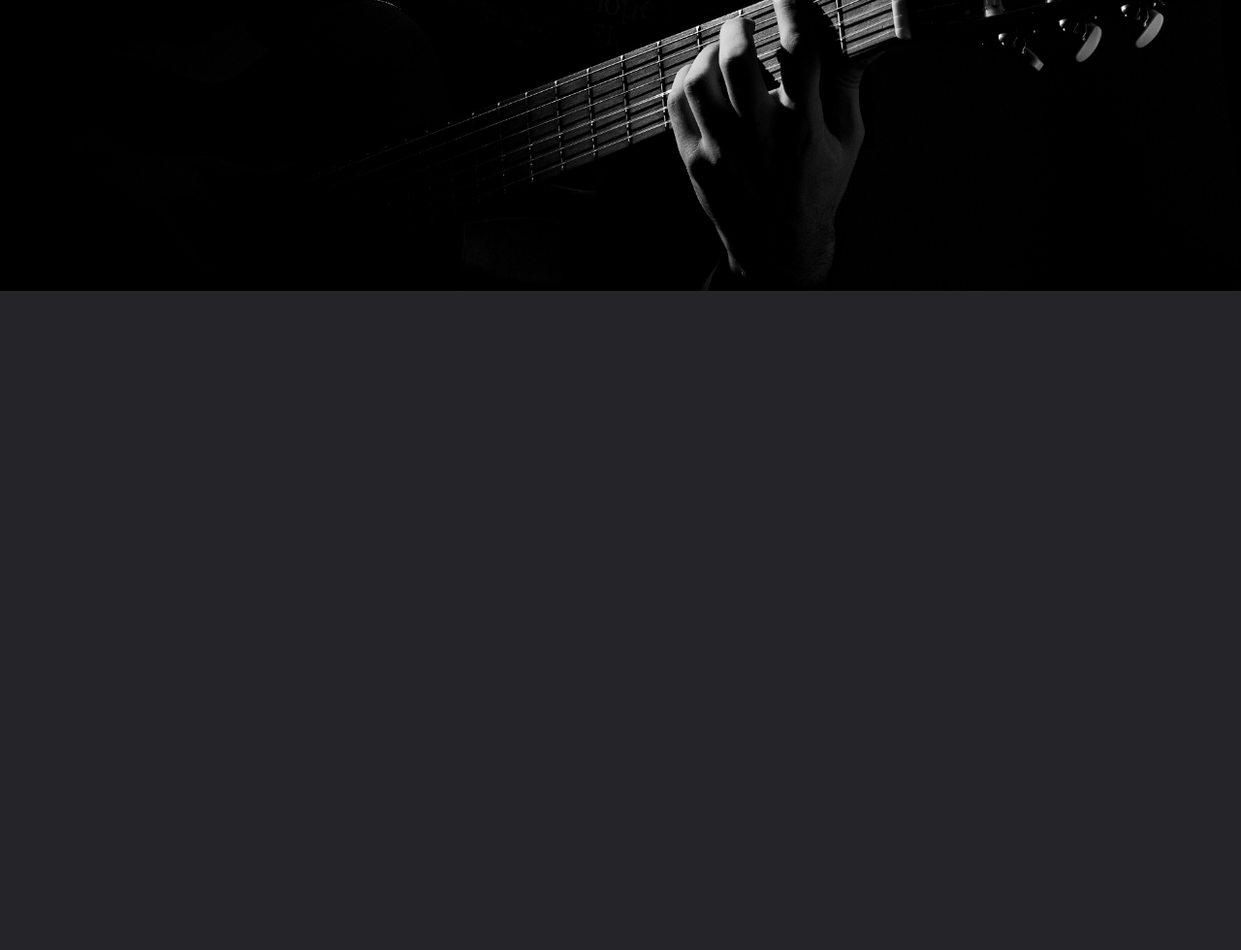
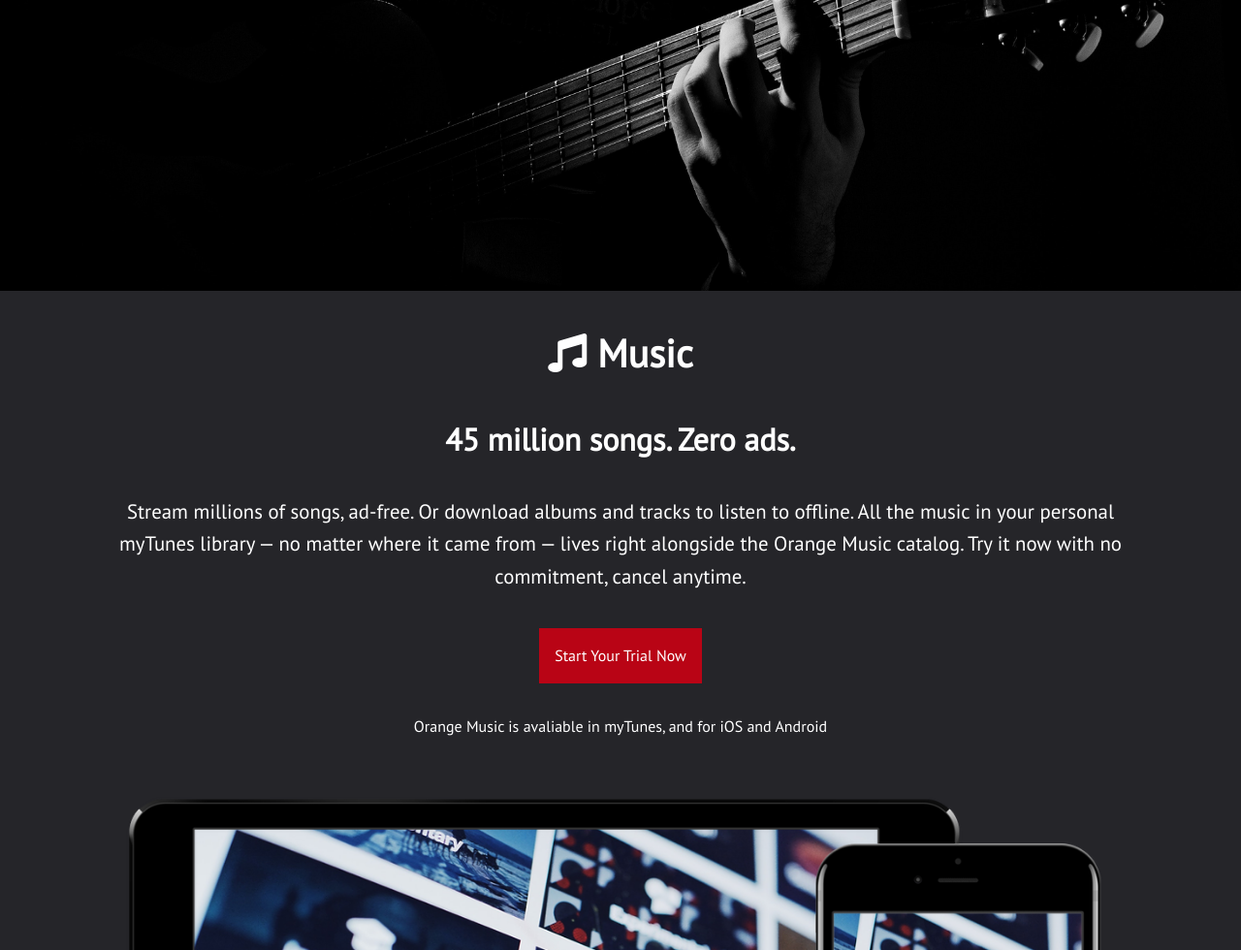
Before and after one commit to moh7afiz90/my-tunes, a plain HTML site: page dist/index.html in a window 1280 px wide. Shown: the part 500-1480 px from the top of the page at 97% size. Before the commit the page ends 800 px from the top, so only its background shows below. Drawn offline with nearby package versions, Linux system fonts and the light colour scheme.

Commit message:
Added Music Section

```diff
--- a/dist/css/style.css
+++ b/dist/css/style.css
@@ -1,5 +1,14 @@
 /* Global Style */
 @import url('https://fonts.googleapis.com/css?family=PT+Sans');
+
+/* CSS Variable */
+:root {
+  --primary-color: #b90415;
+  --primary-color-hover: #b90415;
+  --secondary-color: #103063;
+  --primary-color-hover: #143f85;
+  --light-color: #f4f4f4;
+}
 
 body {
   font-family: "PT Sans", sans-serif;
@@ -8,6 +17,74 @@
   color: #fff;
   line-height: 1.6;
 }
+
+/* UtilityClasses */
+.container {
+  max-width: 1080px;
+  text-align:center;
+  margin: 0 auto;
+  padding: 0 3rem;
+}
+
+.lead {
+  font-size: 1.3rem;
+}
+img {
+  width: 100%;
+}
+
+a {
+  text-decoration: none;
+  color: #ccc;
+}
+/* Global Margins Style */
+.mb{
+  margin-bottom: 1rem;
+}
+
+.mt{
+  margin-top: 1rem;
+}
+/* Global Buttons Style */
+.btn {
+  padding: 1rem;
+  color: #fff;
+  display: inline-block;
+}
+.btn-primary {
+  background-color: var(--primary-color);
+}
+
+.btn-primary:hover {
+  background-color: var(--primary-color-hover);
+}
+
+.btn-secondary {
+  background-color: var(--secondary-color)
+}
+
+.btn-secondary:hover {
+  background-color: var(--secondary-color-hover);
+}
+
+/* Sections */
+.section{
+  padding: 2rem 0;
+}
+
+.section-head{
+  font-size: 2.5rem;
+  margin: 0;
+}
+
+.section h3 {
+  font-size: 2rem;
+}
+
+
+/* Text-color */
+
+
 /* Showcase */
 #showcase {
   margin: 0;
@@ -32,17 +109,7 @@
   font-size: 2rem;
 }
 
-/* UtilityClasses */
-.container {
-  max-width: 1080px;
-  text-align:center;
-  margin: 0 auto;
-  padding: 0 3rem;
-}
 
-.lead {
-  font-size: 1.3rem;
-}
 
 /* Nav */
 /* Credit to Ash Nelison https://codepen.io/neilso/pen/ziwgI */
@@ -97,6 +164,7 @@
   #showcase h2 {
     font-size: .9rem;
   }
+  /* Music Section */
   /* Nav */
   nav {
     height: auto;
--- a/dist/index.html
+++ b/dist/index.html
@@ -34,6 +34,20 @@
     </div>
   </div>
   <!-- Music Section -->
+  <section id="music" class="section">
+    <div class="container">
+      <h2 class="section-head">
+        <i class="fas fa-music"></i> Music
+      </h2>
+      <h3>45 million songs. Zero ads.</h3>
+      <p class="lead">Stream millions of songs, ad-free. Or download albums and tracks to listen to offline. All the music in your personal myTunes library — no matter where it came from — lives right alongside the Orange Music catalog. Try it now with no commitment, cancel anytime.</p>
+      <a href="" class="btn btn-primary mt mb">Start Your Trial Now</a>
+      <p class="text-light">
+        Orange Music is avaliable in myTunes, and for iOS and Android
+      </p>
+      <img src="img/mockup1.png" alt="">
+    </div>
+  </section>
   <!-- Video Section -->
   <!-- Entertainment Section-->
   <!-- Gift Card Section -->
```
